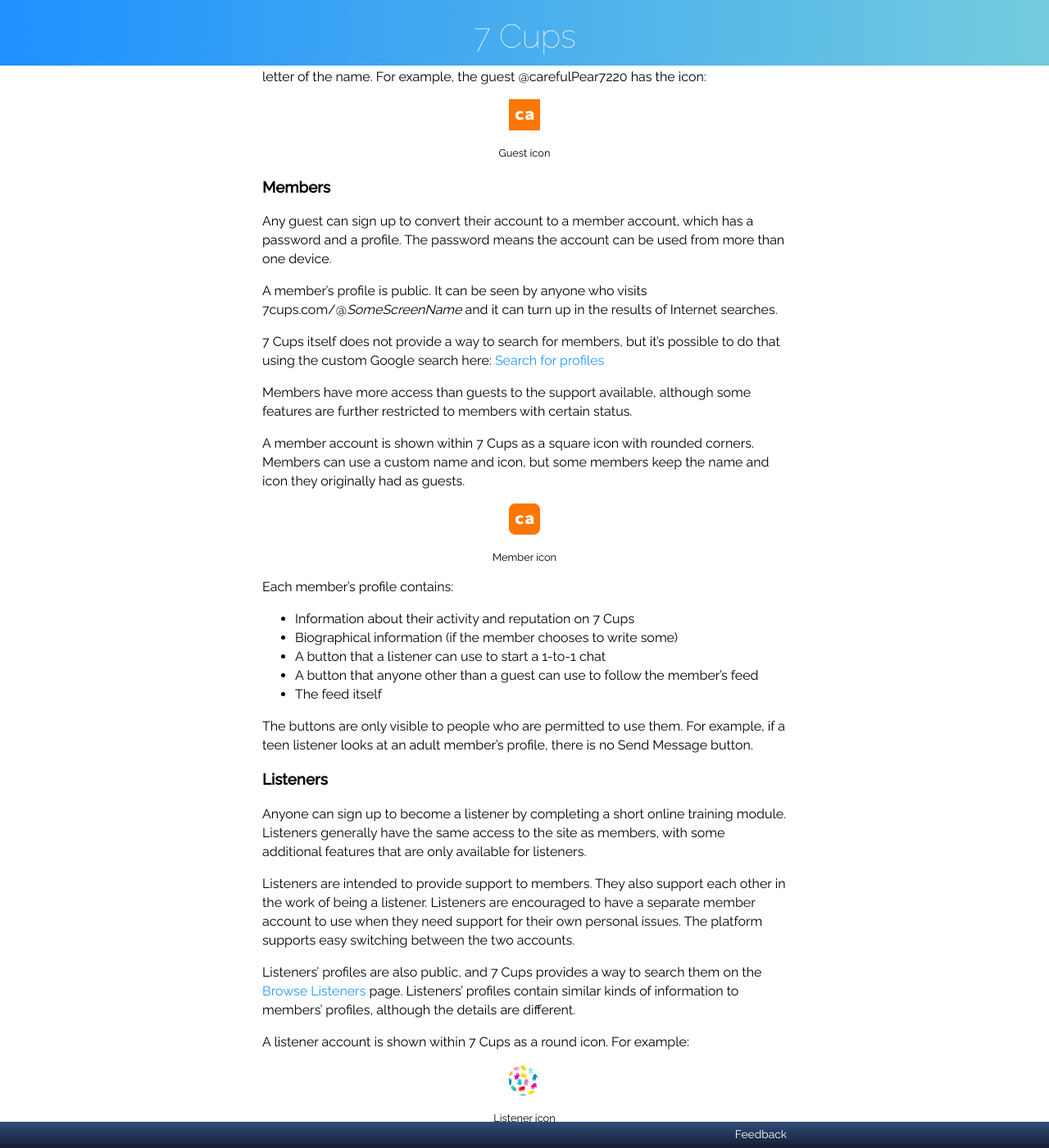
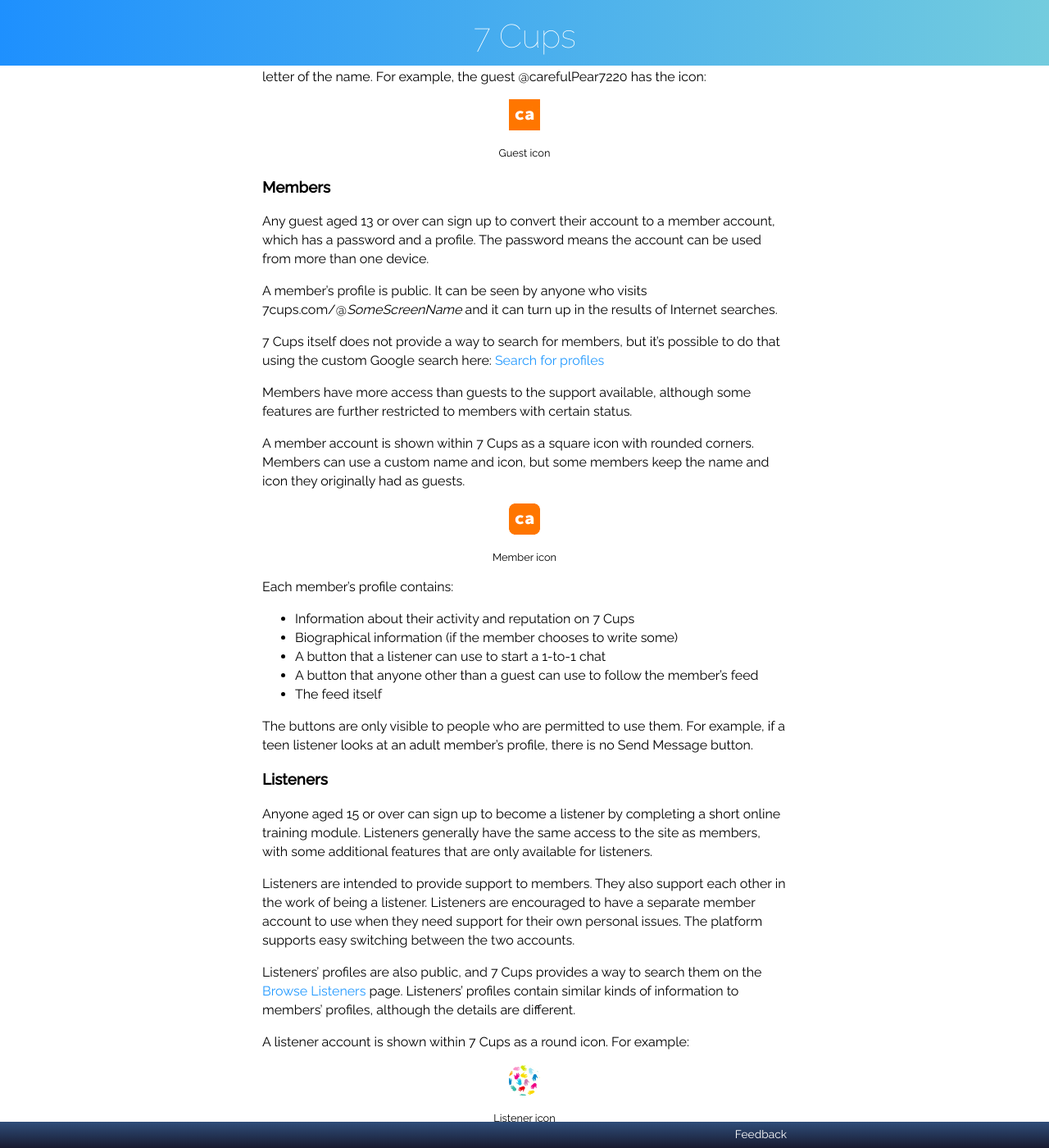
Before and after one commit to RarelyCharlie/rarelycharlie.github.io, a Jekyll site: the page built from _draft/7cups-no-pages.md, in a window 1280 px wide and 1400 px high, scrolled down 5484 px. Shown: the whole window at 82% size. Built offline with Jekyll 4.4.1, drawn with Linux system fonts in a browser that asks for light colours.

Commit message:
add ages

```diff
--- a/_includes/7cups.md
+++ b/_includes/7cups.md
@@ -135,7 +135,7 @@ Guest icon
 
 ### Members
 
-Any guest can sign up to convert their account to a member account, which has a password and a profile. The password means the account can be used from more than one device.
+Any guest aged 13 or over can sign up to convert their account to a member account, which has a password and a profile. The password means the account can be used from more than one device.
 
 A member's profile is public. It can be seen by anyone who visits 7cups.com/@*SomeScreenName* and it can turn up in the results of Internet searches.
 
@@ -161,7 +161,7 @@ The buttons are only visible to people who are permitted to use them. For exampl
 
 ### Listeners
 
-Anyone can sign up to become a listener by completing a short online training module. Listeners generally have the same access to the site as members, with some additional features that are only available for listeners.
+Anyone aged 15 or over can sign up to become a listener by completing a short online training module. Listeners generally have the same access to the site as members, with some additional features that are only available for listeners.
 
 Listeners are intended to provide support to members. They also support each other in the work of being a listener. Listeners are encouraged to have a separate member account to use when they need support for their own personal issues. The platform supports easy switching between the two accounts.
 
```
